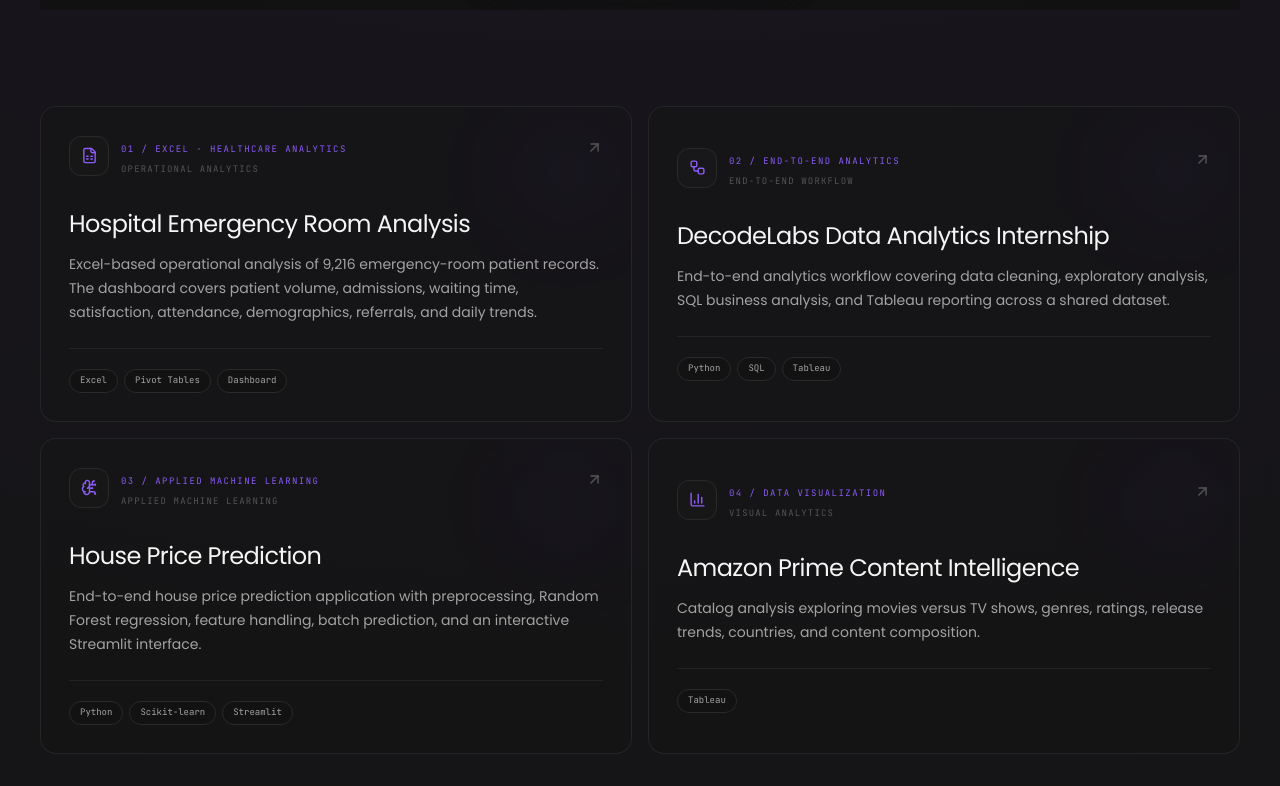
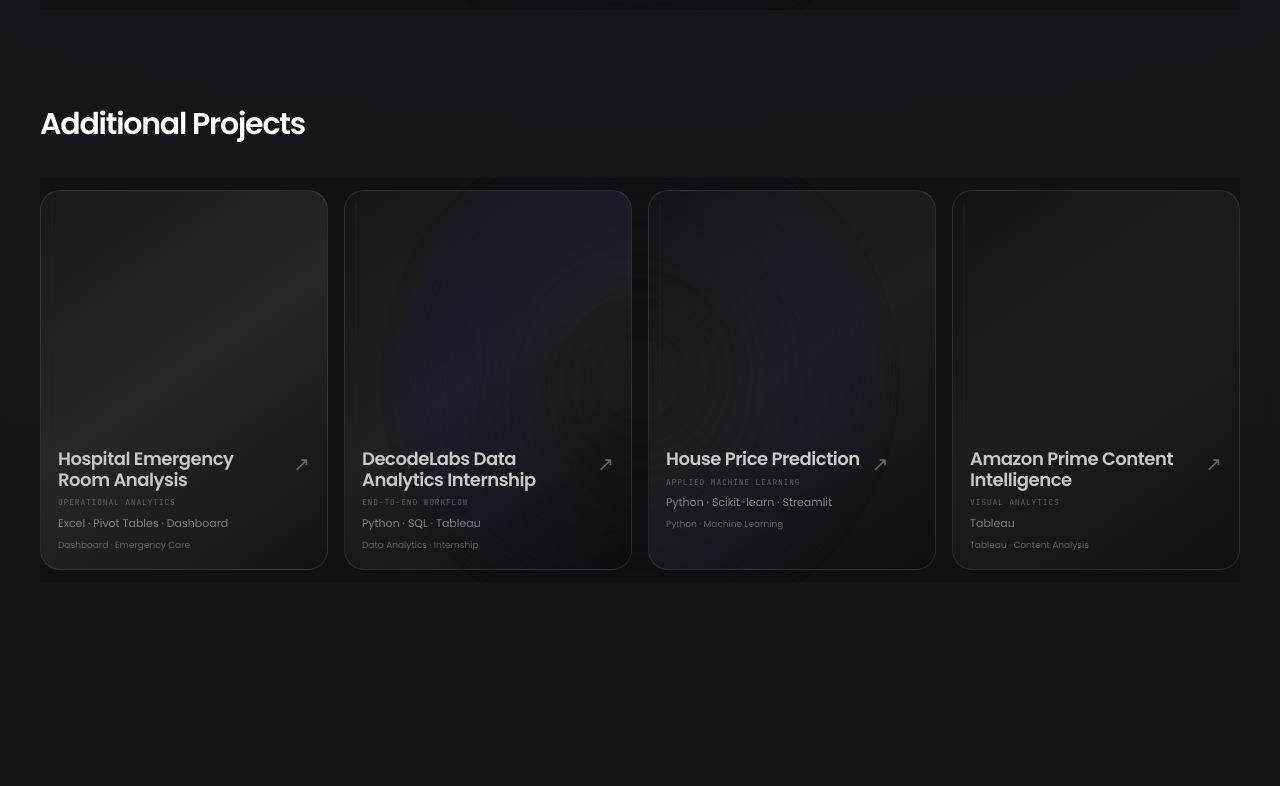
Before and after one commit to bhaskar-nb/portfolio, a Next.js app: page / in a window 1280 px wide. Shown: the part 2814-3600 px from the top of the page. Built offline with nearby package versions, Linux system fonts and the light colour scheme.

Commit message:
Use the same ChromaGrid layout for Additional Projects

```diff
--- a/components/Projects.tsx
+++ b/components/Projects.tsx
@@ -3,12 +3,8 @@
 import { useEffect, useState } from "react";
 import { motion, AnimatePresence } from "framer-motion";
 import {
-  ArrowUpRight,
   BarChart3,
-  BrainCircuit,
-  Database,
   ExternalLink,
-  FileSpreadsheet,
   Github,
   ListChecks,
   Lightbulb,
@@ -19,31 +15,6 @@ import {
 import { projects, additionalProjects } from "@/lib/data";
 import ChromaGrid from "@/components/ChromaGrid";
 import "@/components/ChromaGrid.css";
-
-const additionalMeta: Record<string, { signal: string; icon: typeof Database }> = {
-  "hospital-emergency-dashboard": { signal: "Operational analytics", icon: FileSpreadsheet },
-  "decodelabs-internship": { signal: "End-to-end workflow", icon: Workflow },
-  "house-price-prediction": { signal: "Applied machine learning", icon: BrainCircuit },
-  "amazon-prime-content-intelligence": { signal: "Visual analytics", icon: BarChart3 },
-};
-
-const featuredEvidence: Record<string, { scale: string; label: string; focus: string }> = {
-  "global-disaster-analysis": {
-    scale: "15,090",
-    label: "disaster events",
-    focus: "Frequency, severity, geography, human impact, and economic damage",
-  },
-  "hr-analytics-dashboard": {
-    scale: "Synthetic",
-    label: "employee dataset",
-    focus: "Workforce composition, hiring, attrition, compensation, and performance",
-  },
-  "ev-adoption-dashboard": {
-    scale: "150,413",
-    label: "EV records",
-    focus: "Geography, manufacturers, vehicle types, models, and eligibility",
-  },
-};
 
 export default function Projects() {
   const [active, setActive] = useState<(typeof projects)[number] | null>(null);
@@ -137,50 +108,65 @@ export default function Projects() {
         </div>
 
         <div className="mt-24">
-          <div className="grid gap-4 md:grid-cols-2">
-            {additionalProjects.map((p, i) => {
-              const meta = additionalMeta[p.id];
-              const Icon = meta?.icon ?? Database;
+          <div className="mb-8 sm:mb-9">
+            <h2 className="font-display text-2xl font-semibold tracking-[-0.04em] text-white sm:text-3xl">
+              Additional Projects
+            </h2>
+          </div>
 
-              return (
-                <motion.button
-                  key={p.id}
-                  type="button"
-                  onClick={() => setActiveAdditional(p)}
-                  initial={{ opacity: 0, y: 20 }}
-                  whileInView={{ opacity: 1, y: 0 }}
-                  viewport={{ once: true, margin: "-50px" }}
-                  transition={{ duration: 0.5, delay: i * 0.06 }}
-                  whileHover={{ y: -4 }}
-                  className="group relative overflow-hidden rounded-2xl border border-base-500/80 bg-base-800/45 p-6 text-left transition-colors duration-300 hover:border-gold/35 sm:p-7"
-                >
-                  <div className="absolute right-0 top-0 h-32 w-32 rounded-full bg-gold/[0.035] blur-2xl" />
-                  <div className="relative">
-                    <div className="flex items-start justify-between gap-4">
-                      <div className="flex items-center gap-3">
-                        <span className="flex h-10 w-10 items-center justify-center rounded-xl border border-base-500 bg-base-700/60 text-gold">
-                          <Icon size={17} aria-hidden="true" />
-                        </span>
-                        <div>
-                          <span className="font-mono text-[9px] uppercase tracking-[0.16em] text-gold">0{i + 1} / {p.category}</span>
-                          <span className="mt-1 block font-mono text-[9px] uppercase tracking-[0.13em] text-ink-600">{meta?.signal}</span>
-                        </div>
-                      </div>
-                      <ArrowUpRight size={17} className="mt-1 text-ink-600 transition-all duration-300 group-hover:-translate-y-1 group-hover:translate-x-1 group-hover:text-gold" aria-hidden="true" />
-                    </div>
-                    <h3 className="mt-8 font-display text-2xl tracking-tight text-ink-100">{p.title}</h3>
-                    <p className="mt-3 text-sm leading-6 text-ink-400">{p.summary}</p>
-                    <div className="mt-6 border-t border-base-500/70 pt-5">
-                      <div className="flex flex-wrap gap-1.5">
-                        {p.stack.map((s) => (
-                          <span key={s} className="rounded-full border border-base-500 bg-base-900/35 px-2.5 py-1 font-mono text-[9px] text-ink-400">{s}</span>
-                        ))}
-                      </div>
-                    </div>
-                  </div>
-                </motion.button>
-              );
-            })}
+          <div className="mt-8">
+            <ChromaGrid
+              items={[
+                {
+                  id: additionalProjects[0].id,
+                  title: additionalProjects[0].title,
+                  subtitle: additionalProjects[0].stack.join(" · "),
+                  handle: "Operational analytics",
+                  location: "Dashboard · Emergency Care",
+                  borderColor: "#22d3ee",
+                  gradient: "linear-gradient(145deg,#13232b 0%,#1e3650 48%,#101820 100%)",
+                  visual: "ev",
+                  metric: "Emergency analytics",
+                },
+                {
+                  id: additionalProjects[1].id,
+                  title: additionalProjects[1].title,
+                  subtitle: additionalProjects[1].stack.join(" · "),
+                  handle: "End-to-end workflow",
+                  location: "Data Analytics · Internship",
+                  borderColor: "#a78bfa",
+                  gradient: "linear-gradient(145deg,#1b1834 0%,#292653 48%,#11111f 100%)",
+                  visual: "disaster",
+                  metric: "Internship project",
+                },
+                {
+                  id: additionalProjects[2].id,
+                  title: additionalProjects[2].title,
+                  subtitle: additionalProjects[2].stack.join(" · "),
+                  handle: "Applied machine learning",
+                  location: "Python · Machine Learning",
+                  borderColor: "#c4b5fd",
+                  gradient: "linear-gradient(145deg,#20172f 0%,#32224a 48%,#11111f 100%)",
+                  visual: "hr",
+                  metric: "Prediction model",
+                },
+                {
+                  id: additionalProjects[3].id,
+                  title: additionalProjects[3].title,
+                  subtitle: additionalProjects[3].stack.join(" · "),
+                  handle: "Visual analytics",
+                  location: "Tableau · Content Analysis",
+                  borderColor: "#22d3ee",
+                  gradient: "linear-gradient(145deg,#17162f 0%,#20244b 48%,#101522 100%)",
+                  visual: "sales",
+                  metric: "Content insights",
+                },
+              ]}
+              onItemClick={(item) => {
+                const selected = additionalProjects.find((project) => project.id === item.id);
+                if (selected) setActiveAdditional(selected);
+              }}
+            />
           </div>
         </div>
       </div>
@@ -222,7 +208,7 @@ export default function Projects() {
                 <div className="pointer-events-none absolute inset-0 bg-[radial-gradient(circle_at_75%_20%,rgba(167,139,250,0.28),transparent_42%),radial-gradient(circle_at_20%_85%,rgba(34,211,238,0.16),transparent_38%)]" />
                 <div className="relative z-10">
                   <span className="font-mono text-[9px] uppercase tracking-[0.18em] text-violet-200/80">
-                    {active ? "Selected analytics project" : "Supporting project"}
+                    {active ? "Selected analytics project" : "Additional project"}
                   </span>
                   <div className="mt-2 flex flex-wrap items-end gap-3">
                     <h2 className="font-display text-2xl font-semibold tracking-tight text-white sm:text-3xl">
```
